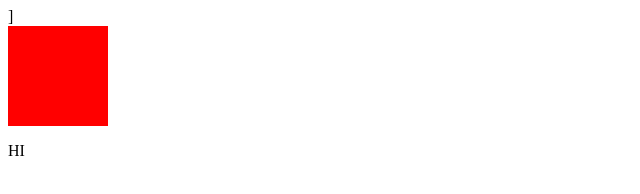
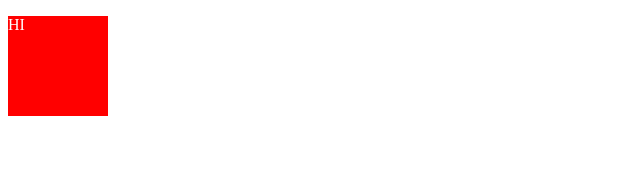
Before and after one commit to AlecKrueger/AlecKrueger.github.io, a plain HTML site: page index.html in a window 1280 px wide. Shown: the whole page, without its empty margins (0-640 px from the left). Drawn offline with Linux system fonts and the light colour scheme.

Commit message:
commit 8 --  fixed writing

```diff
--- a/index.css
+++ b/index.css
@@ -9,8 +9,3 @@ width:100px;
 
 }
 #S3{
-
-}
-#S4{
-
-}
--- a/index.html
+++ b/index.html
@@ -8,9 +8,9 @@
     <script src="index.js"></script>
 
 </head>
-<body>]
+<body>
     <!-- Here -->
-    <div id="S1"></div> <p> HI </p>  </div>
+    <div id="S1"> <p> HI </p>  </div>
     <div id="S2"></div>
     <div id="S3"></div>
     <div id="S4"></div>
```
